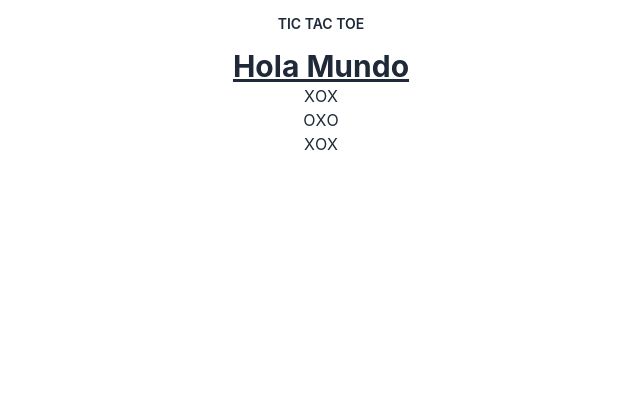
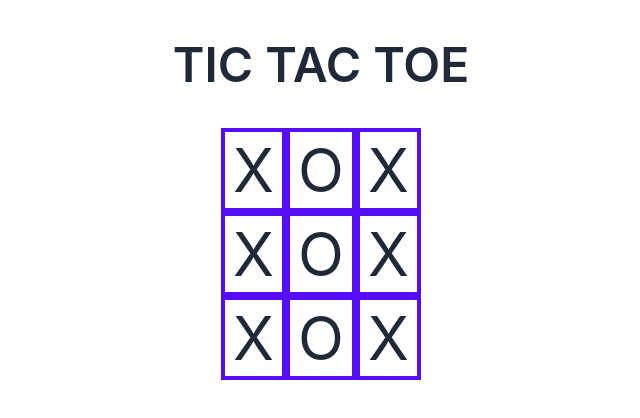
Before and after one commit to JhessReyes/tic-tac-toe, a React (Create React App) app: page / in a window 1280 px wide. Shown: the top 418 px of the page, without its empty margins (319-959 px from the left). Built offline with nearby package versions, Linux system fonts and the light colour scheme.

Commit message:
create components

```diff
--- a/src/App.js
+++ b/src/App.js
@@ -1,54 +1,31 @@
+import { useState } from "react";
 import "./App.css";
-let a = "Hola Mundo";
+import Board from "./components/Board";
 
-function Square ({value}){
+function App() {
+  const [board, setBoard] = useState([
+    null,
+    null,
+    null,
+    null,
+    null,
+    null,
+    null,
+    null,
+    null,
+  ]);
+  const Defboard = ["X", "O", "X", "X", "O", "X", "X", "O", "X"];
+
+  const handleClick = (i) => {
+    console.log(i);
+  };
+
   return (
-  <button className="square">
-      {value}
-  </button>
-  )
+    <div className="App">
+      <h1 className="btn btn-ghost text-5xl my-10">Tic Tac Toe</h1>
+      <Board square={Defboard} onClick={handleClick} />
+    </div>
+  );
 }
 
-function Board(){
-
-  return(
-      <div className="board">
-        <div className="board-row">
-        <Square value={'X'}/>
-          <Square value={'O'}/>
-          <Square value={'X'}/>
-        </div>
-
-          <div className="board-row ">
-          <Square value={'O'}/>
-          <Square value={'X'}/>
-          <Square value={'O'}/>
-          </div>
-
-          <div className="board-row">
-          <Square value={'X'}/>
-          <Square value={'O'}/>
-          <Square value={'X'}/>
-          </div>
-
-
-      </div>
-  )
-}
-
-function App() {
-  return (
-    <div className="App">
-      <h1 className="btn btn-ghost">Tic Tac Toe</h1>
-      <h1 className="text-3xl font-bold underline">{a}</h1>
-      <Board/>
-    </div>
-
-
-  );
-
-}
-
-
-
 export default App;
--- /dev/null
+++ b/src/components/Board.jsx
@@ -0,0 +1,30 @@
+import React from "react";
+import Square from "./Square";
+
+function Board({ square, onClick }) {
+  return (
+    <>
+      <div className="">
+        <div className="flex-row">
+          <Square value={square[0]} onClick={() => onClick(square[0])} />
+          <Square value={square[1]} onClick={() => onClick(square[1])} />
+          <Square value={square[2]} onClick={() => onClick(square[2])} />
+        </div>
+
+        <div className="flex-row">
+          <Square value={square[3]} onClick={() => onClick(square[3])} />
+          <Square value={square[4]} onClick={() => onClick(square[4])} />
+          <Square value={square[5]} onClick={() => onClick(square[5])} />
+        </div>
+
+        <div className="flex-row">
+          <Square value={square[6]} onClick={() => onClick(square[6])} />
+          <Square value={square[7]} onClick={() => onClick(square[7])} />
+          <Square value={square[8]} onClick={() => onClick(square[8])} />
+        </div>
+      </div>
+    </>
+  );
+}
+
+export default Board;
--- a/src/components/Square.jsx
+++ b/src/components/Square.jsx
@@ -1,30 +1,13 @@
-function Square ({value}){
-    return (
-    <button className="square">
-        {value}
+import React from "react";
+
+function Square({ value, onClick }) {
+  return (
+    <button
+      className="border border-4 px-2 py-2 border-primary  text-6xl"
+      onClick={onClick}>
+      {value}
     </button>
-    )
+  );
 }
 
-function Board(){
-
-    return(
-        <div className="board">
-            <Square value={'X'}/>
-            <Square value={'O'}/>
-            <Square value={'X'}/>
-            <Square value={'O'}/>
-            <Square value={'X'}/>
-            <Square value={'O'}/>
-            <Square value={'X'}/>
-            <Square value={'O'}/>
-            <Square value={'X'}/>
-
-        </div>
-    )
-}
-
-ReactDOM.render(
-    <Square/>,
-    document.getElementById('root')
-)
+export default Square;
```
